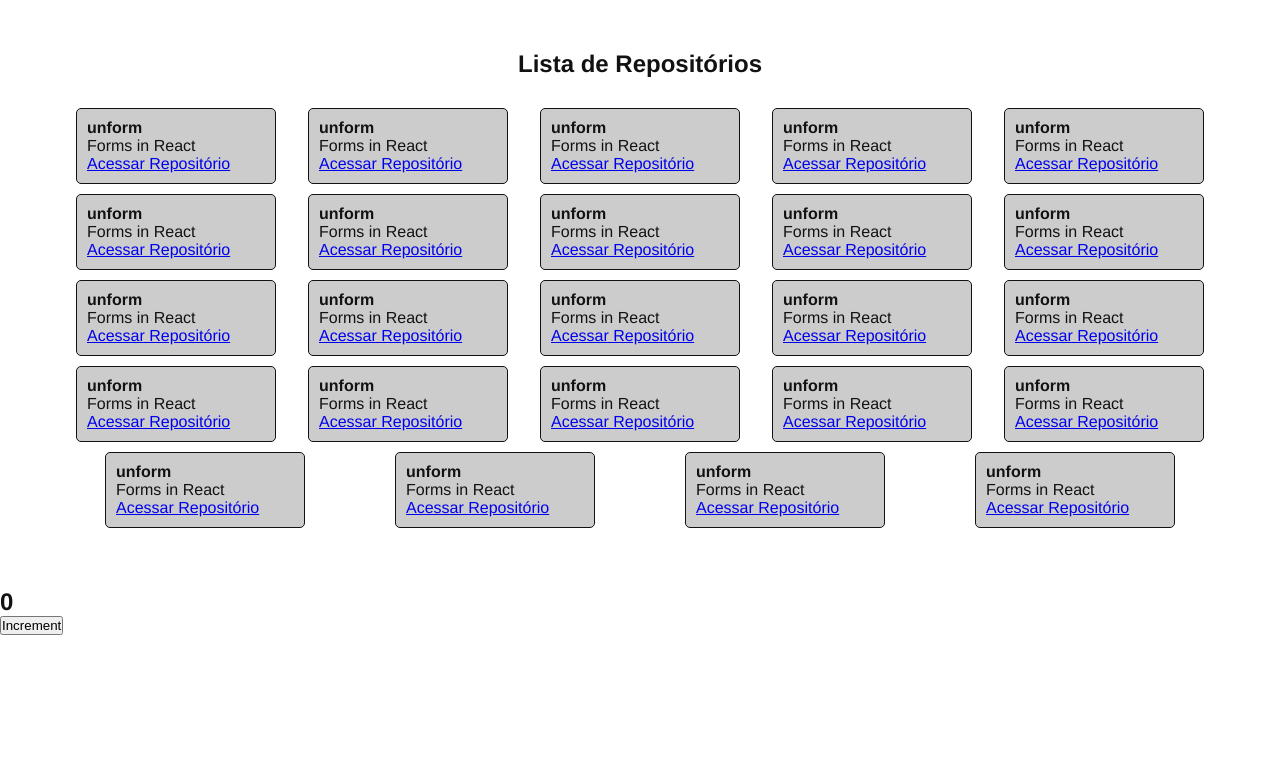
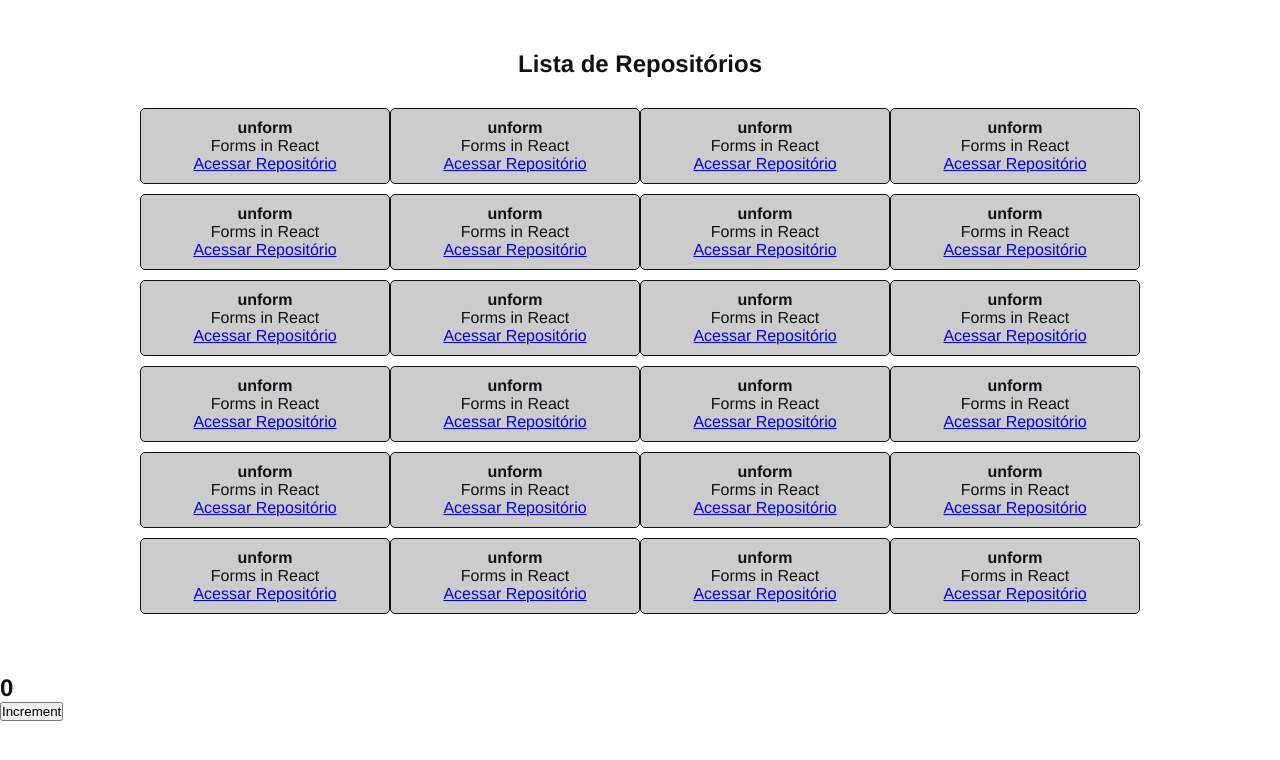
Before and after one commit to uchoamaster/ignite_aulas, a React app in the folder 01-github-explorer/: page / in a window 1280 px wide. Shown: the top 760 px of the page. Built offline with nearby package versions, Linux system fonts and the light colour scheme.

Commit message:
ajustando css

```diff
--- a/01-github-explorer/src/styles/global.scss
+++ b/01-github-explorer/src/styles/global.scss
@@ -21,10 +21,13 @@
     flex-wrap: wrap;
     padding-bottom: 10px;
     list-style: none;
+    align-items: center;
+    justify-content: center;
+    align-self: center;
 }
 
 ul li {
-    width:200px;
+    width:250px;
     background:#ccc;
     border:1px solid #121214;
     padding: 10px;
@@ -34,8 +37,10 @@
     -moz-border-radius: 5px;
     -ms-border-radius: 5px;
     -o-border-radius: 5px;
+
 }
 
 .repository-list {
     padding: 50px;
+    text-align: center;
 }
--- a/01-github-explorer/webpack.config.js
+++ b/01-github-explorer/webpack.config.js
@@ -20,6 +20,7 @@
     },
     devServer: {
         contentBase: path.resolve(__dirname, 'public'),
+        hot: true,
     },
     plugins: [
         isDevelopment && new ReactRefreshWebpackPlugin(),
```
